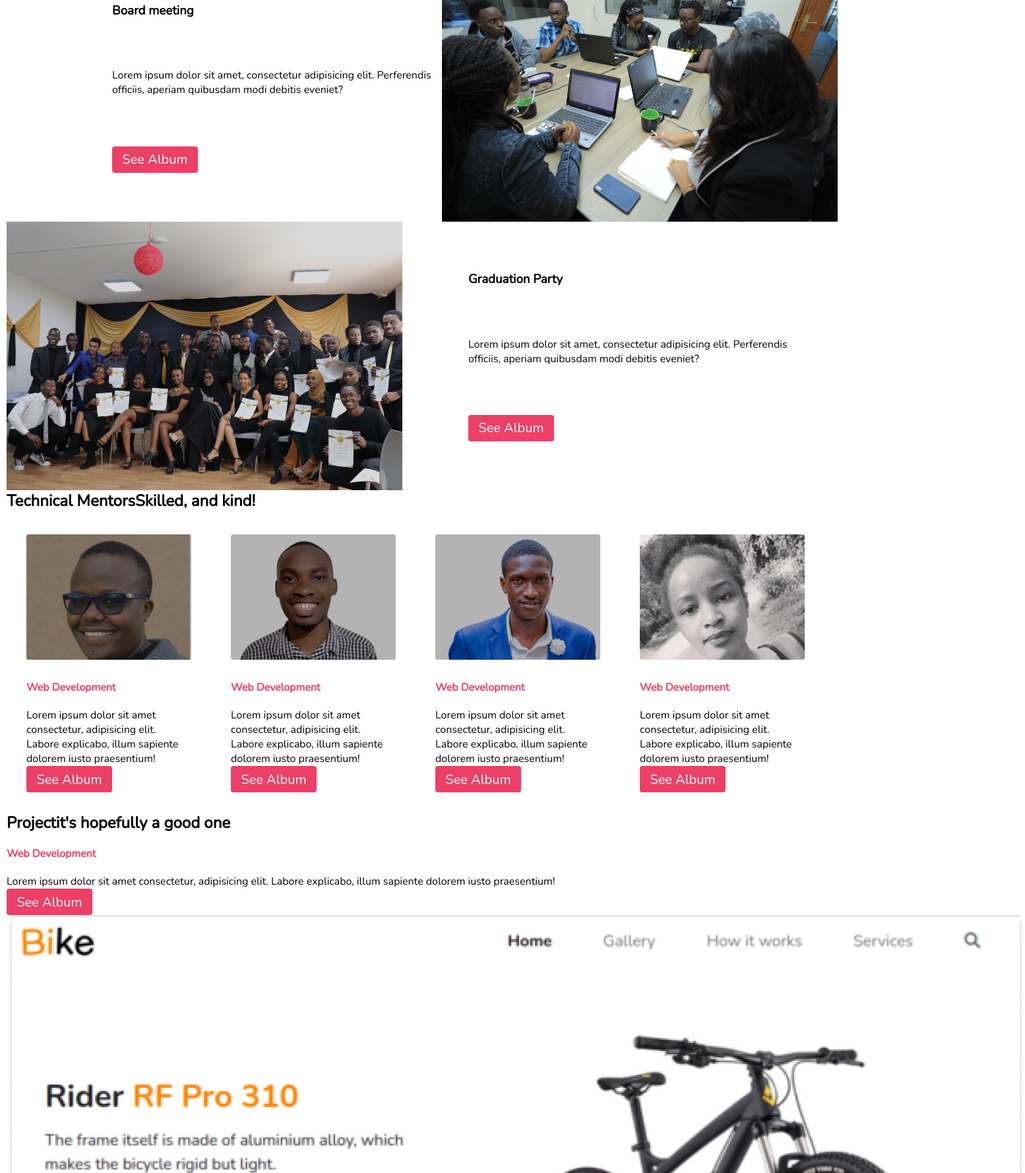
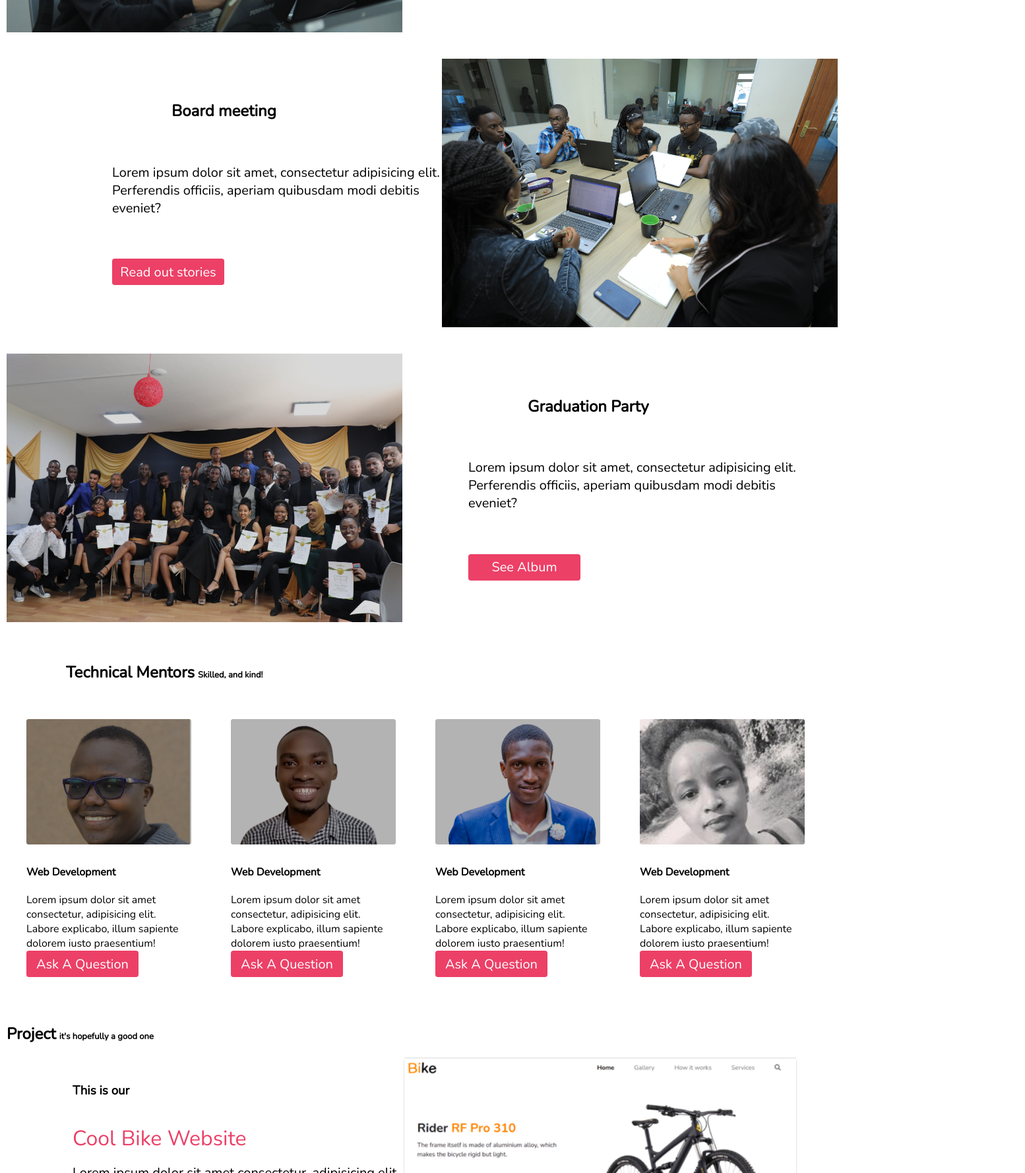
Before and after one commit to anthonykimani/Week-1-Independent-Project, a plain HTML site: page index.html in a window 1280 px wide. Shown: the part 1022-2800 px from the top of the page at 66% size, 1554 px wide, since content can reach past the window. Drawn offline with nearby package versions, Linux system fonts and the light colour scheme.

Commit message:
Adds more styling and resizes some elements

```diff
--- a/Assets/css/style.css
+++ b/Assets/css/style.css
@@ -9,7 +9,9 @@
 }
 .navigation-bar{
     display:flex;
-    justify-content: space-between;
+    justify-content: space-evenly;
+    align-items:center;
+    padding:20px 0px;
 }
 
 #heading-color{
@@ -34,6 +36,7 @@ a{
 .introduction-bar{
     display:flex;
     overflow:auto;
+    padding:20px 0px;
 }
 
 .introduction-text{
@@ -45,8 +48,21 @@ a{
     max-width:500px;
 }
 
+.introduction-text h1{
+    color:#ec4067;
+    font-weight: 200;
+}
+
+.introduction-text h2{
+    font-weight: 700;
+}
+
+.introduction-text p{
+    font-size:20px;
+    font-weight: 100;
+}
 .enroll-button{
-    width:130px;
+    width:170px;
     height:40px;
     font-size:20px;
     background-color:#ec4067;
@@ -67,29 +83,43 @@ a{
     width:100px;
     height:40px;
     font-size:20px;
+    border:1px solid #ec4067;
     background-color:white;
-    border:1px solid #ec4067;
     color:#ec4067;
     transition:.3s ease-in-out;
 }
 
+.stories-bar{
+    padding:20px 0px;
+}
+.stories-bar h2{
+    position:relative;
+    max-width:900px;
+    right:-90px;
+}
 .explore-button:hover{
     background-color:#ec4067;
     color:white;
 }
 
+.small-heading{
+    font-size:small;
+    margin:0px 5px;
+}
 .story-one{
     display:flex;
-
+    padding:20px 0px;
 }
 
 .story-two{
     display:flex;
     flex-direction: row-reverse;
+    padding:20px 0px;
 }
 
 .technical-team{
     display:flex;
+    padding:20px 0px;
 }
 
 .technical-member img{
@@ -103,6 +133,31 @@ a{
 }
 
 #text{
-    color:#ec4067;
     padding:20px 0px;
 }
+
+.project-title{
+    color:#ec4067;
+    font-weight: 200;
+}
+
+.enroll-bar h2{
+    color:#ec4067;
+    font-weight: 200;
+}
+.enroll-bar{
+    padding:20px;
+    position:relative;
+    right:-90px;
+    max-width:900px;
+}
+
+
+.footer{
+    background-color:#ccc;
+    height:100px;
+    padding:20px 0px;
+    display:flex;
+    justify-content: center;
+    align-items:center;
+}
--- a/index.html
+++ b/index.html
@@ -41,7 +41,7 @@
                 <div class = "story-one">
                     <img src = "Assets/images/image 2.png" alt = "Technical mentor helping students" width = "600">
                     <span class = "introduction-text">
-                        <h3>Orientation day</h3>
+                        <h2>Orientation day</h2>
                         <p>Lorem ipsum dolor sit amet, consectetur adipisicing elit. Perferendis officiis, aperiam quibusdam modi debitis eveniet?</p>
                         <button class = "enroll-button">See Album</button>
                     </span>
@@ -49,63 +49,64 @@
                 <div class = "story-two">
                     <img src = "Assets/images/image 3.png" alt = "a board meeting pictured" width = "600">
                     <span class = "introduction-text">
-                        <h3>Board meeting</h3>
+                        <h2>Board meeting</h2>
                         <p>Lorem ipsum dolor sit amet, consectetur adipisicing elit. Perferendis officiis, aperiam quibusdam modi debitis eveniet?</p>
-                        <button class = "enroll-button">See Album</button>
+                        <button class = "enroll-button">Read out stories</button>
                     </span>
                 </div>
                 <div class = "story-one">
                     <img src = "Assets/images/image 4.png" alt = "" width = "600">
                     <span class = "introduction-text">
-                        <h3>Graduation Party</h3>
+                        <h2>Graduation Party</h2>
                         <p>Lorem ipsum dolor sit amet, consectetur adipisicing elit. Perferendis officiis, aperiam quibusdam modi debitis eveniet?</p>
                         <button class = "enroll-button">See Album</button>
                     </span>
                 </div>
             </div>
-            <div class = "technical-bar">
+            <div class = "stories-bar">
                 <h2>Technical Mentors<span class = "small-heading">Skilled, and kind!</span></h2>
                 <div class = "technical-team">
                     <span class = "technical-member">
                         <img src="Assets/images/image 5.png" alt="">
                         <h4 id = "text">Web Development</h4>
                         <p>Lorem ipsum dolor sit amet consectetur, adipisicing elit. Labore explicabo, illum sapiente dolorem iusto praesentium!</p>
-                        <button class = "enroll-button">See Album</button>
+                        <button class = "enroll-button">Ask A Question</button>
                     </span>
                     <span class = "technical-member">
                         <img src="Assets/images/image 6.png" alt="">
                         <h4 id = "text">Web Development</h4>
                         <p>Lorem ipsum dolor sit amet consectetur, adipisicing elit. Labore explicabo, illum sapiente dolorem iusto praesentium!</p>
-                        <button class = "enroll-button">See Album</button>
+                        <button class = "enroll-button">Ask A Question</button>
                     </span>
                     <span class = "technical-member">
                         <img src="Assets/images/image 7.png" alt="">
                         <h4 id = "text">Web Development</h4>
                         <p>Lorem ipsum dolor sit amet consectetur, adipisicing elit. Labore explicabo, illum sapiente dolorem iusto praesentium!</p>
-                        <button class = "enroll-button">See Album</button>
+                        <button class = "enroll-button">Ask A Question</button>
                     </span>
                     <span class = "technical-member">
                         <img src="Assets/images/image 8.png" alt="">
                         <h4 id = "text">Web Development</h4>
                         <p>Lorem ipsum dolor sit amet consectetur, adipisicing elit. Labore explicabo, illum sapiente dolorem iusto praesentium!</p>
-                        <button class = "enroll-button">See Album</button>
+                        <button class = "enroll-button">Ask A Question</button>
                     </span>
                 </div>
             </div>
             <div class = "project-bar">
                 <h2>Project<span class = "small-heading">it's hopefully a good one</span></h2>
-                <div class = "project">
-                    <span class = "project-text">
-                        <h4 id = "text">Web Development</h4>
+                <div class = "story-one">
+                    <span class = "introduction-text">
+                        <h3 id = "text">This is our</h3>
+                        <h1 class = "project-title">Cool Bike Website</h2>
                         <p>Lorem ipsum dolor sit amet consectetur, adipisicing elit. Labore explicabo, illum sapiente dolorem iusto praesentium!</p>
-                        <button class = "enroll-button">See Album</button>
+                        <button class = "enroll-button">Ask A Question</button>
                     </span>
-                    <img src="Assets/images/image 9.png" alt="">
+                    <img src="Assets/images/image 9.png" alt="a webpage is shown on the picture" width = "600">
                 </div>
             </div>
             <div class = "enroll-bar">
                 <h2>Still not sure?</h2>
-                <p>Go ahead and <button class = "enroll-button">Enroll</button>or <a href = "#" id = "contact">contact us</a>.</p>
+                <p>Go ahead and <button class = "enroll-button">Enroll</button>or <a href = "#" id = "contact"><strong>contact us</strong></a>.</p>
             </div>
             <div class = "footer">
                 <h3>Designed with by Kimani</h3>
```
